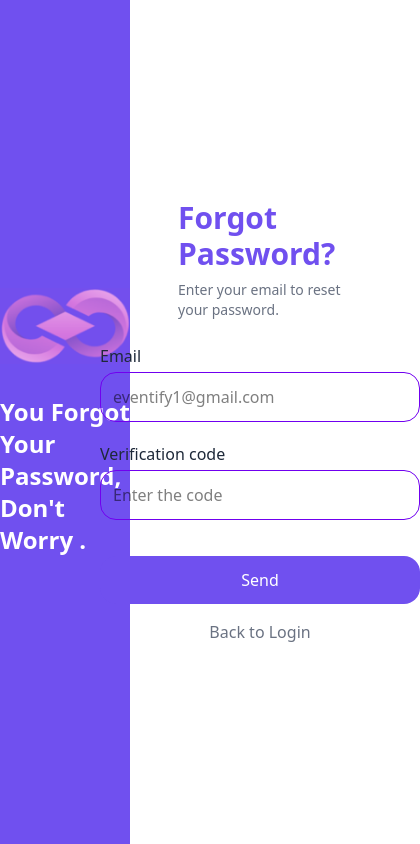
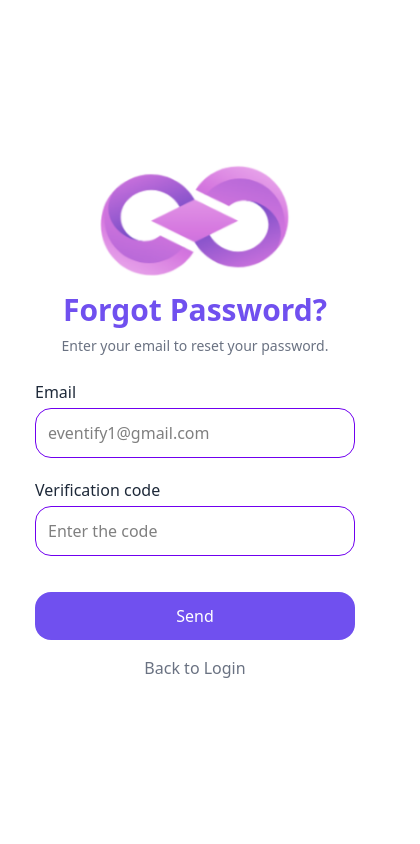
Before and after one commit to Mohammed5798/form-generator, a React (Vite) app in the folder frontend/: page /forgotPage in a window 390 px wide. Shown: the whole page, 420 px wide, since content can reach past the window. Built offline with nearby package versions, Linux system fonts and the light colour scheme.

Commit message:
sign up & forgot password Responsive

```diff
--- a/frontend/src/pages/ForgotPage.jsx
+++ b/frontend/src/pages/ForgotPage.jsx
@@ -1,3 +1,4 @@
+import '../style/App.css';
 import React from 'react';
 import { Link } from 'react-router-dom';
 
@@ -11,13 +12,14 @@ const ForgotPage = () => {
   return (
     <div className="min-h-screen flex">
       {/* القسم اليسار */}
-      <div className="w-1/2 bg-[#7050EF] flex flex-col justify-center items-center">
+      <div className="left-section w-1/2 bg-[#7050EF] flex flex-col justify-center items-center">
         <img src="/logo.png" alt="user" className=" w-48 mb-8"/>
-        <h1 className="text-2xl font-bold text-white">You Forgot Your Password, Don't Worry .</h1>
+        <h1 className="p-4 text-2xl font-bold text-white">You Forgot Your Password, Don't Worry.</h1>
       </div>
 
       {/* القسم اليمين */}
-      <div className="w-2/3 flex flex-col justify-center items-center p-12">
+      <div className="right-section w-2/3 flex flex-col justify-center items-center p-12">
+        <img src="/logo-white.png" alt="user" className="mobile-logo hidden w-48 mb-4"/>
         <h2 className="text-3xl text-[#7050EF] font-semibold">Forgot Password?</h2>
         <p className="text-sm text-gray-500 mt-2">Enter your email to reset your password.</p>
 
@@ -44,7 +46,7 @@ const ForgotPage = () => {
 
           <button
             type="submit"
-            className="bg-[#7050EF] text-white rounded-2xl w-80 p-3 mt-4 hover:bg-[#6040DF] focus:outline-none focus:ring-2 focus:ring-[#7050EF]"
+            className="cursor-pointer bg-[#7050EF] text-white rounded-2xl w-80 p-3 mt-4 hover:bg-[#6040DF] focus:outline-none focus:ring-2 focus:ring-[#7050EF]"
           >
             Send
           </button>
--- a/frontend/src/pages/SignUp.jsx
+++ b/frontend/src/pages/SignUp.jsx
@@ -1,3 +1,4 @@
+import '../style/App.css';
 import React, { use, useState } from "react";
 import { HiEye, HiEyeOff } from "react-icons/hi";
 import { Link } from "react-router-dom";
@@ -37,7 +38,7 @@ const SignUp = () => {
   return (
     <div className="min-h-screen flex">
       {/* القسم اليسار */}
-      <div className="w-1/2 bg-[#7050EF] flex flex-col justify-center text-center space-y-5 items-center p-12 text-white">
+      <div className="left-section w-1/2 bg-[#7050EF] flex flex-col justify-center text-center space-y-5 items-center p-12 text-white">
         <img src="/logo.png" alt="user" className=" w-48 mb-4"/>
         <h1 className="text-3xl font-bold">Hello,</h1>
         <h2 className="text-3xl font-bold">Welcome To Infinity</h2>
@@ -45,7 +46,8 @@ const SignUp = () => {
       </div>
 
       {/* القسم اليمين */}
-      <div className="w-2/3 flex flex-col justify-center items-center p-12">
+      <div className="right-section w-2/3 flex flex-col justify-center items-center p-12">
+        <img src="/logo-white.png" alt="user" className="mobile-logo hidden w-48 mb-4"/>
         <h3 className="text-3xl font-bold text-[#7050EF] mb-3">Welcome To Infinity</h3>
 
         <form onSubmit={handleSubmit} className="w-80 mt-4 space-y-4">
```
